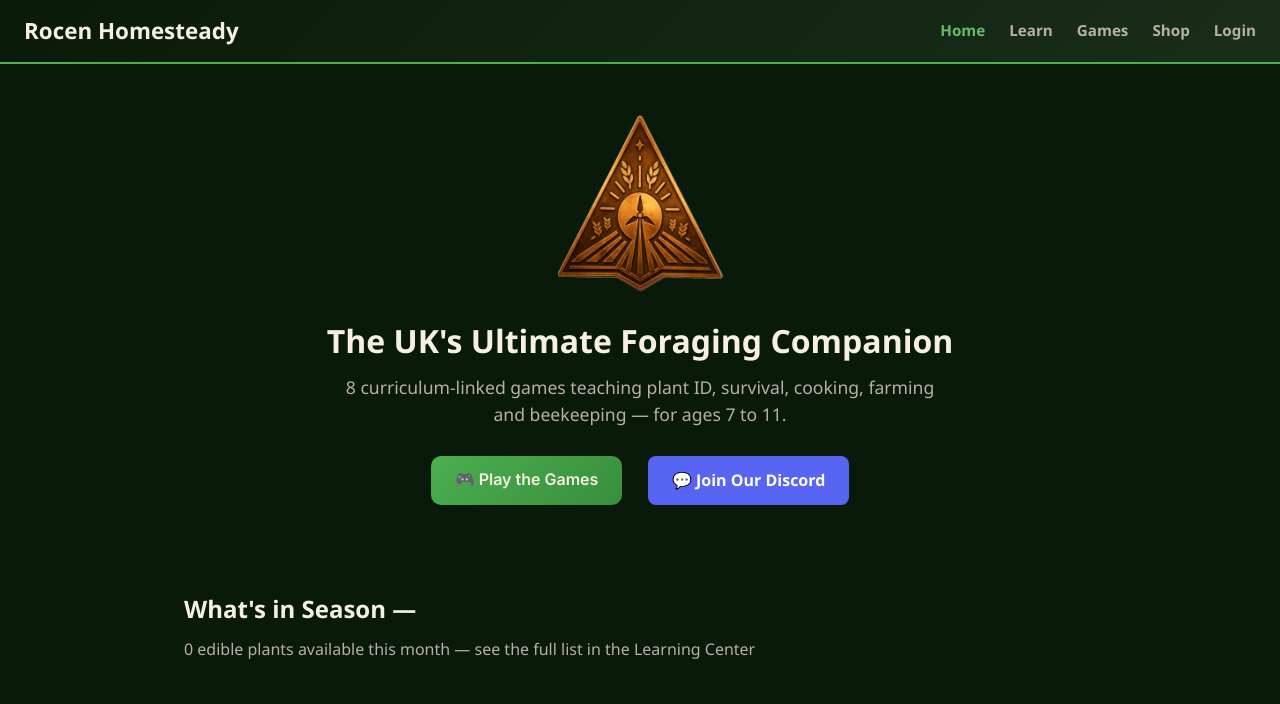
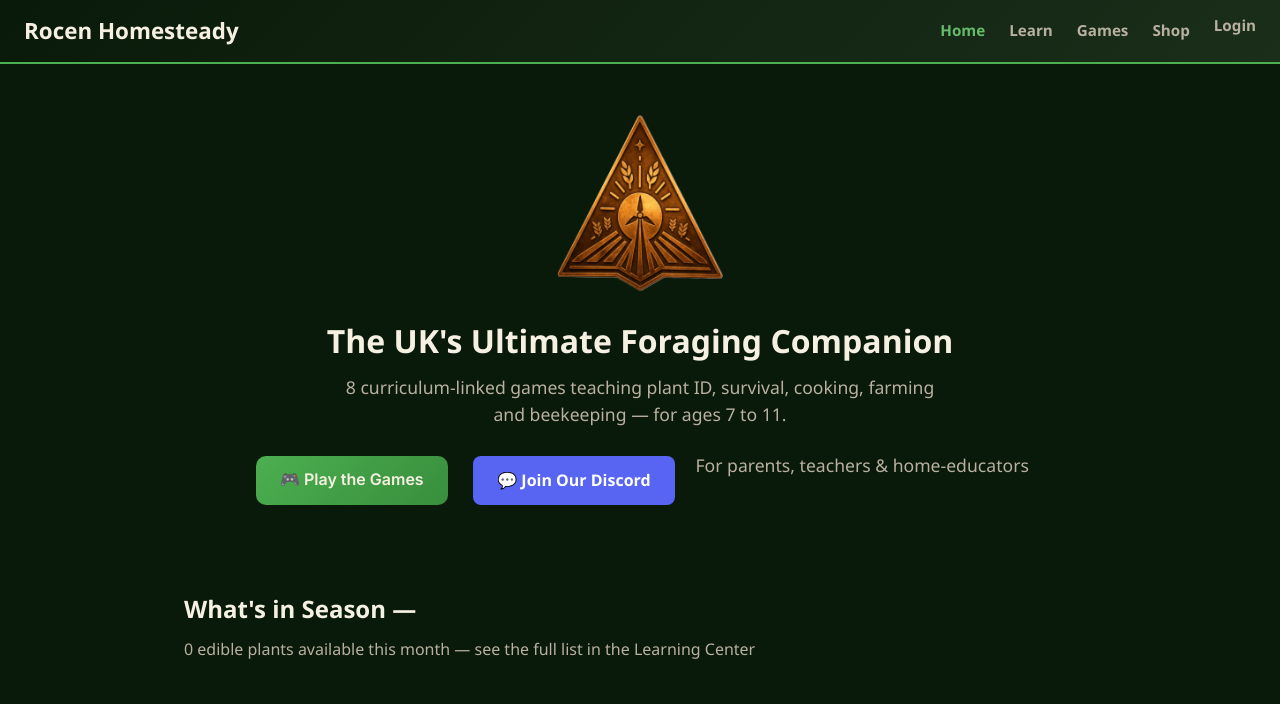
Before and after one commit to reecemaugham-byte/RocenHomesteady, a Python web app: template templates/home.html in a window 1280 px wide. Shown: the top 704 px of the page. Run offline with Jinja, Linux system fonts and the light colour scheme; the template is opened without the code that fills it, so the values that code supplies are empty.

Commit message:
Revise home.html structure and content
Updated the home page HTML structure and content, including navigation, hero section, seasonal plants, safety warnings, featured games, communities, and footer.

```diff
--- a/templates/home.html
+++ b/templates/home.html
@@ -27,7 +27,7 @@
             <a href="/learn">Learn</a>
             <a href="/games">Games</a>
             <a href="/shop">Shop</a>
-            <a href="/login">Login</a>
+            <span id="authArea"><a href="/login">Login</a></span>
         </div>
     </nav>
 
@@ -41,6 +41,7 @@
         <div class="hero-ctas">
             <a href="/games" class="btn btn-primary">🎮 Play the Games</a>
             <a href="https://discord.gg/u4gfppQqjf" class="btn btn-discord" target="_blank" rel="noopener">💬 Join Our Discord</a>
+            <p class="discord-note">For parents, teachers &amp; home-educators</p>
         </div>
     </section>
 
@@ -235,6 +236,7 @@
     <!-- DISCORD -->
     <section class="discord-cta">
         <a href="https://discord.gg/u4gfppQqjf" class="btn-discord" target="_blank" rel="noopener">💬 Join Our Discord Community</a>
+        <p class="discord-note">Join our community for parents, teachers, and home-educators to share tips, lesson plans, and bug reports!</p>
     </section>
 
     </main>
```
